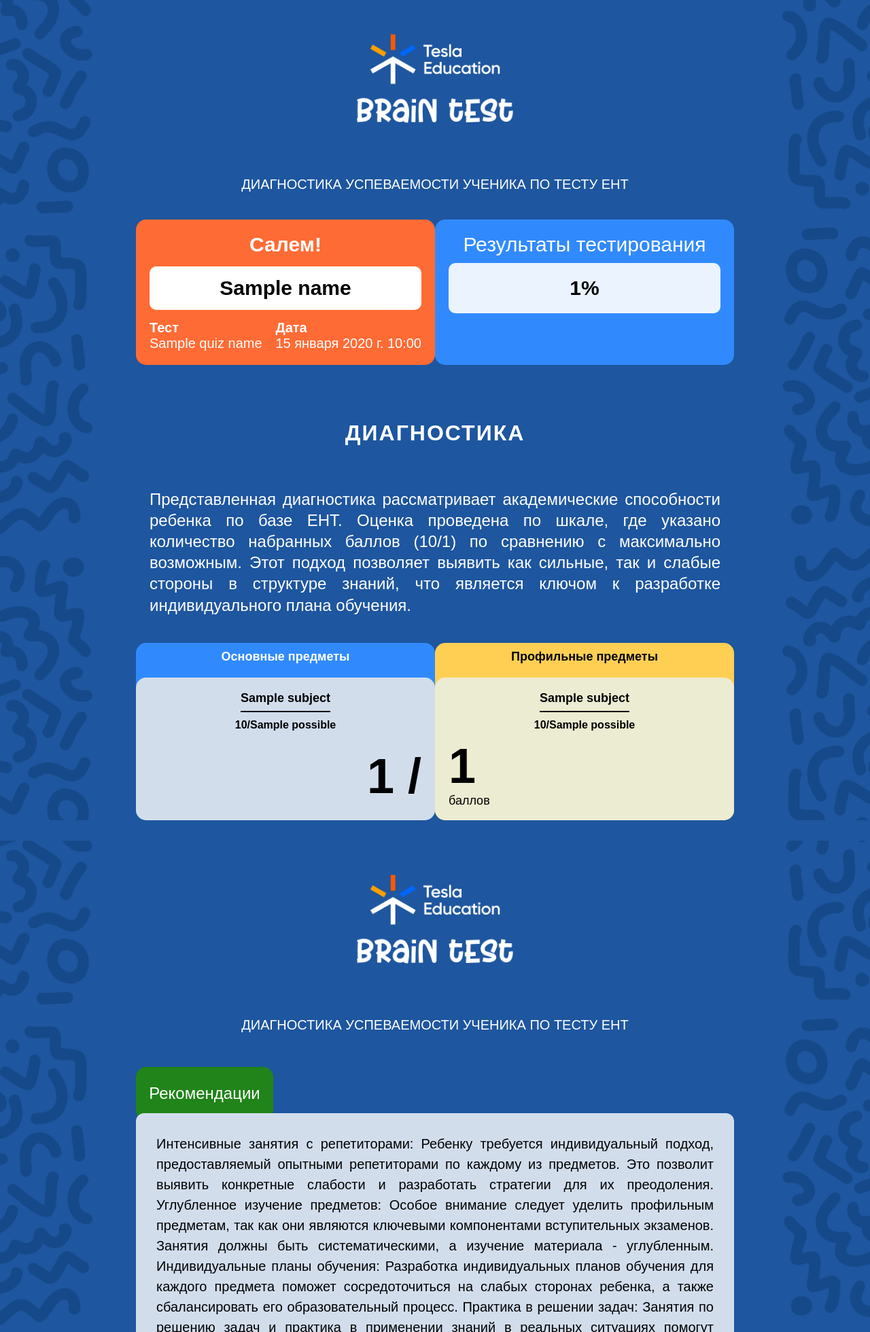
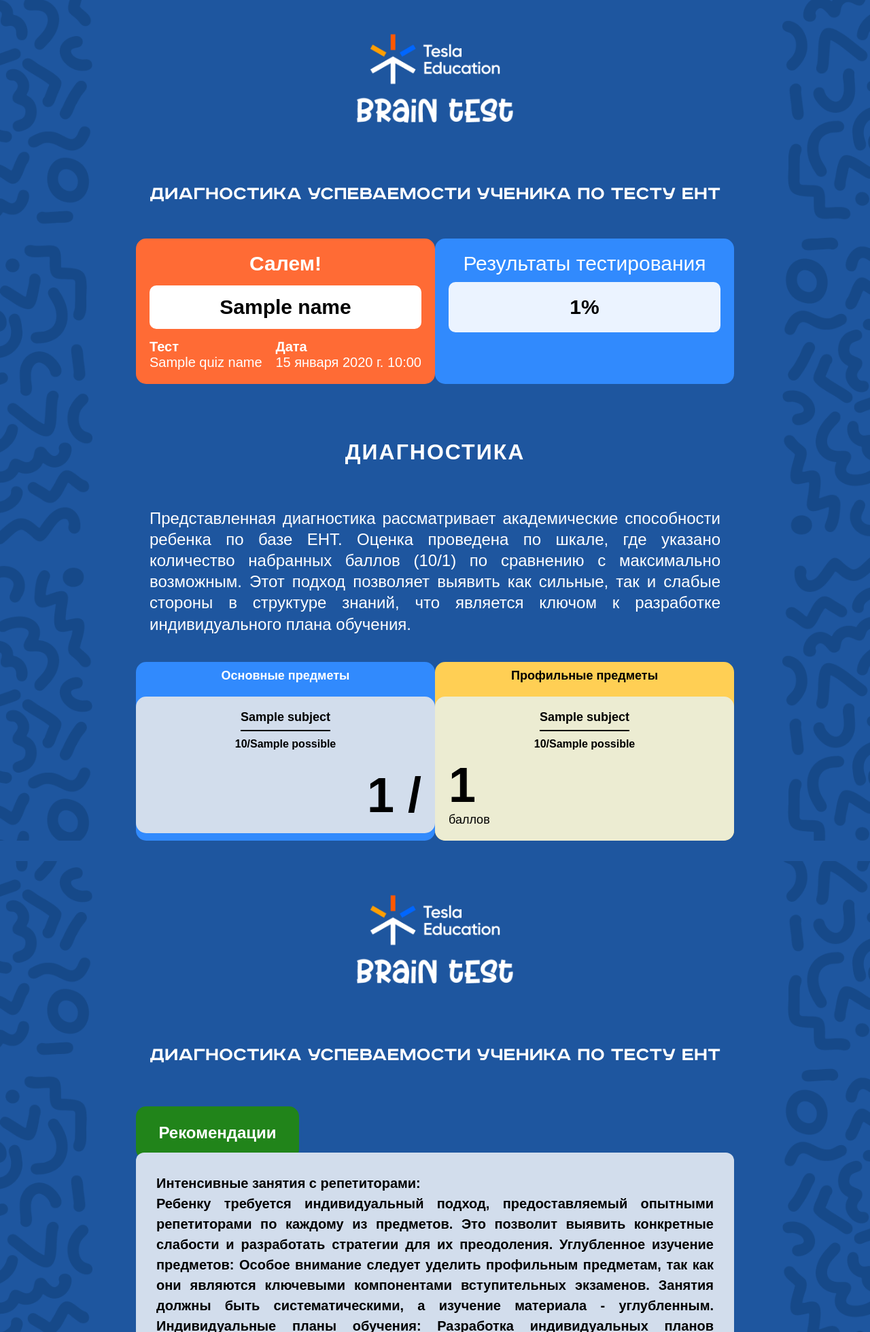
Before and after one commit to Shodmonov01/EHT, a Django app: template backend/quiz/templates/summary.html in a window 1280 px wide. Shown: the top 1960 px of the page at 68% size. Run offline with Django 5.2, Linux system fonts and the light colour scheme; the template is opened without the code that fills it: most values are stand-ins (such as "Sample title", 1, 10 or a date in 2020); parts of the project's set-up code (start-up, migrations or seed data) failed here and were passed over; some libraries are stand-ins or nearby versions.

Commit message:
added font

```diff
--- a/backend/quiz/templates/summary.html
+++ b/backend/quiz/templates/summary.html
@@ -4,20 +4,25 @@
         <meta charset="UTF-8" />
         <meta name="viewport" content="width=device-width, initial-scale=1.0" />
         <title>Tesla Education | Diagnostic</title>
+
+        <script src="https://cdnjs.cloudflare.com/ajax/libs/html2canvas/1.4.1/html2canvas.min.js"></script>
         <script src="https://cdnjs.cloudflare.com/ajax/libs/jspdf/2.5.1/jspdf.umd.min.js"></script>
-        <script src="https://cdnjs.cloudflare.com/ajax/libs/html2canvas/0.4.1/html2canvas.min.js"></script>
-        <script src="https://cdnjs.cloudflare.com/ajax/libs/html2pdf.js/0.9.2/html2pdf.bundle.min.js"></script>
+
         <style>
 
-               .safe-screen-qwwq {
-                    width: 794px; /* A4 width in px at 96dpi */
-                    margin: 0 auto;
+         @font-face {
+            font-family: 'RoadRadio';
+            src: url('/static/public/roadradio_bold.otf') format('opentype');
+            font-weight: bold;
+            font-style: normal;
         }
 
-                .container, .safe-screen-qwwq {
+
+            .container, .card, .card2, .card-gradient, .section {
                 break-inside: avoid;
                 page-break-inside: avoid;
                 }
+
 
             .spec-1 { background: #4bbcf3; } /* Dark blue */
                 .spec-2 { background: #a3dbf7; } /* Medium blue */
@@ -47,14 +52,28 @@
             }
 
             .container {
+
                 background-image: url('/static//public/background.png') !important;
                 background-size: cover !important;
                 background-position: center !important;
                 /* background-repeat: no-repeat !important; */
                 /* width: 210mm; */
                 /* height: 297mm; */
+
+                 width: 100%;
+                box-sizing: border-box;
+                page-break-after: always;
+                break-inside: avoid;
+                padding-inline: 20px;
                 page-break-after: always;
                 padding-inline: 200px;
+                page-break-inside: avoid;
+                break-inside: avoid;
+
+                box-sizing: border-box;
+                padding-inline: 200px;
+
+
             }
 
             .container-row {
@@ -621,7 +640,10 @@
                 <div style="display: flex; justify-content: center; align-items: center; padding-block: 50px">
                     <img style="height: 140px" src="/static/public/logo2.png" alt="" />
                 </div>
-                <p style="color: white; font-size: 20px; text-align: center; text-transform: uppercase; padding-bottom: 20px;">
+                 <p
+                    class="fontRoad"
+                    style="color: white; text-align: center; text-transform: uppercase; padding-bottom: 20px"
+                >
                     Диагностика успеваемости ученика по тесту ЕНТ
                 </p>
                 <div class="top-cards">
@@ -654,7 +676,8 @@
                                 border-radius: 15px;
                                 padding: 20px;
                                 background-color: #d2ddec;
-                                height: 170px;
+                                height: auto;
+max-height: 100mm;
                                 position: relative !important;
                                 bottom: 0;
                             ">
@@ -684,7 +707,8 @@
                                 border-radius: 15px;
                                 padding: 20px;
                                 background-color: #ececd2;
-                                height: 170px;
+                                height: auto;
+max-height: 100mm;
                                 position: relative !important;
                                 bottom: 0;
                             ">
@@ -720,16 +744,13 @@
                     <img style="height: 140px" src="/static/public/logo2.png" alt="" />
                 </div>
                    <p
-                    style="
-                        color: white;
-                        font-size: 20px;
-                        text-align: center;
-                        text-transform: uppercase;
-                        padding-bottom: 20px;
-                    "
+                    class="fontRoad"
+                    style="color: white; text-align: center; text-transform: uppercase; padding-bottom: 20px"
+
                 >
                     Диагностика успеваемости ученика по тесту ЕНТ
                 </p>
+
 
                 <div
                     style="
@@ -741,31 +762,33 @@
                         position: relative;
                         bottom: -10px;
                         z-index: 1;
+                        padding-inline: 20px;
                     "
                 >
-                    <p style="font-size: 24px; text-align: center">Рекомендации</p>
+                <p style="font-size: 24px; text-align: center; font-weight: 700">Рекомендации</p>
                 </div>
                 <div
                     style="position: relative; z-index: 10; font-size: 20px; line-height: 1.6"
                     class="section exact-sciences"
                 >
-                    <div class="section-content">
-                        Интенсивные занятия с репетиторами: Ребенку требуется индивидуальный подход, предоставляемый
-                        опытными репетиторами по каждому из предметов. Это позволит выявить конкретные слабости и
-                        разработать стратегии для их преодоления. Углубленное изучение предметов: Особое внимание
-                        следует уделить профильным предметам, так как они являются ключевыми компонентами вступительных
-                        экзаменов. Занятия должны быть систематическими, а изучение материала - углубленным.
-                        Индивидуальные планы обучения: Разработка индивидуальных планов обучения для каждого предмета
-                        поможет сосредоточиться на слабых сторонах ребенка, а также сбалансировать его образовательный
-                        процесс. Практика в решении задач: Занятия по решению задач и практика в применении знаний в
-                        реальных ситуациях помогут ребенку лучше усвоить материал и развить навыки применения полученных
-                        знаний. Мотивация и поддержка: Важно создать позитивное обучающее окружение, поддерживая
-                        мотивацию ребенка и помогая ему преодолевать трудности. Родители играют ключевую роль в
-                        моральной поддержке и стимулировании интереса к учебе. Мониторинг прогресса: Регулярный
-                        мониторинг успехов и корректировка плана обучения в соответствии с изменениями в прогрессе
-                        ребенка позволит поддерживать эффективность учебного процесса. Дополнительные занятия,
-                        построенные на персонализированном подходе, смогут помочь ребенку подготовиться к вступительным
-                        экзаменам в для поступления в ВУЗ и повысить свой уровень подготовки в ключевых предметах.
+                        <div style="font-weight: 700" class="section-content">
+                        Интенсивные занятия с репетиторами: <br />
+                        Ребенку требуется индивидуальный подход, предоставляемый опытными репетиторами по каждому из
+                        предметов. Это позволит выявить конкретные слабости и разработать стратегии для их преодоления.
+                        Углубленное изучение предметов: Особое внимание следует уделить профильным предметам, так как
+                        они являются ключевыми компонентами вступительных экзаменов. Занятия должны быть
+                        систематическими, а изучение материала - углубленным. Индивидуальные планы обучения: Разработка
+                        индивидуальных планов обучения для каждого предмета поможет сосредоточиться на слабых сторонах
+                        ребенка, а также сбалансировать его образовательный процесс. Практика в решении задач: Занятия
+                        по решению задач и практика в применении знаний в реальных ситуациях помогут ребенку лучше
+                        усвоить материал и развить навыки применения полученных знаний. Мотивация и поддержка: Важно
+                        создать позитивное обучающее окружение, поддерживая мотивацию ребенка и помогая ему преодолевать
+                        трудности. Родители играют ключевую роль в моральной поддержке и стимулировании интереса к
+                        учебе. Мониторинг прогресса: Регулярный мониторинг успехов и корректировка плана обучения в
+                        соответствии с изменениями в прогрессе ребенка позволит поддерживать эффективность учебного
+                        процесса. Дополнительные занятия, построенные на персонализированном подходе, смогут помочь
+                        ребенку подготовиться к вступительным экзаменам в для поступления в ВУЗ и повысить свой уровень
+                        подготовки в ключевых предметах.
                     </div>
                 </div>
             </div>
@@ -781,7 +804,7 @@
                 <p
                     style="
                         color: white;
-                        font-size: 20px;
+
                         text-align: center;
                         text-transform: uppercase;
                         padding-bottom: 20px;
@@ -799,33 +822,19 @@
                 <div class="fontRoad CHARACTERISTIC">ОБЩАЯ ХАРАКТЕРИСТИКА</div>
 
 
-                {% comment %} <p style="color: white; font-size: 20px; text-align: center; text-transform: uppercase; padding-bottom: 20px;">
-                    Детальный анализ по предметам
-                </p> {% endcomment %}
 
                 <div class="title">АНАЛИЗ ОСНОВНЫХ ПРЕДМЕТОВ</div>
                 <div class="section exact-sciences">
                     <div class="section-content">{{ general_subjects_analysis.evaluation_text }}</div>
                 </div>
 
-                {% comment %} {% for subject in subject_analysis.general_subjects %}
-                <div class="subject-evaluation">
-                    <h4>{{ subject.name }} - {{ subject.percentage }}%</h4>
-                    <p>{{ subject.evaluation_text }}</p>
-                </div>
-                {% endfor %} {% endcomment %}
 
                 <div class="title">АНАЛИЗ ПРОФИЛЬНЫХ ПРЕДМЕТОВ</div>
                 <div class="section natural-sciences">
                     <div class="section-content">{{ profile_subjects_analysis.evaluation_text }}</div>
                 </div>
 
-                {% comment %} {% for subject in subject_analysis.profile_subjects %}
-                <div class="subject-evaluation">
-                    <h4>{{ subject.name }} - {{ subject.percentage }}%</h4>
-                    <p>{{ subject.evaluation_text }}</p>
-                </div>
-                {% endfor %} {% endcomment %}
+
 
                 <div
                     style="display: flex; justify-content: center; align-items: center; padding-block: 50px; gap: 20px"
@@ -861,7 +870,7 @@
                     <img style="height: 140px" src="/static/public/logo2.png" alt="" />
                 </div>
 
-                <h1 class="main-title">
+                    <h1 style="font-size: 46px; font-weight: 700" class="main-title">
                         Возможность поступить<br />
                         в выбранные специальности
                     </h1>
@@ -881,13 +890,7 @@
 
 
                  <div class="middle-section2" style="display: flex; flex-direction: column; margin-top: 60px">
-                {% comment %} {% for specialization in specialization_probabilities %}
-                        <div class="card-gradient" style="background-color: #f9a871; ">
-                               {{ specialization.name }}
-                        </div>
-                          {% endfor %}
 
-                    </div> {% endcomment %}
 
                         {% for specialization in specialization_probabilities %}
                             <div class="card-gradient"
@@ -908,15 +911,14 @@
                                     {% endfor %}
                             </div>
                     </div>
-
                 </div>
 
                 <div class="notes-section">
                     <div class="notes-title">Примечание:</div>
                     <div class="notes-text">
                         Из {{ total_subjects }} предметов успешно сдано {{ subjects_passed }}.
-                        Данный анализ показывает, что при текущем уровне подготовки шансы поступления составляют {{ admission_probability.without_preparation.percentage }}%.
-                        Однако при систематической подготовке с учетом выявленных слабых мест, шансы значительно повышаются до {{ admission_probability.with_preparation.percentage }}%.
+                        Данный анализ показывает, что при текущем уровне подготовки шансы поступления составляют {{ admission_probability.without_preparation }}%.
+                        Однако при систематической подготовке с учетом выявленных слабых мест, шансы значительно повышаются до {{ admission_probability.with_preparation }}%.
                     </div>
                 </div>
 
@@ -936,7 +938,6 @@
 
 
 
-
        <script>
             const today = new Date();
             const currentMonth = today.getMonth(); // 0-indexed: July = 6
@@ -951,15 +952,59 @@
 
             document.getElementById("monthsUntilMay").textContent = monthsUntilMay;
         </script>
+
+
+
 <script>
-            let opt = {
-                filename:     'tesla_summary.pdf',
-                image:        { type: 'jpeg', quality: 0.98 },
-                html2canvas:  { scale: 2 },
-                jsPDF:        { unit: 'in', format: 'a4', orientation: 'portrait' }
+    window.onload = () => {
+      // give everything a moment to finish rendering
+      setTimeout(generatePDF, 500);
     };
-            window.onload = function() {
-                html2pdf().set(opt).from(document.querySelector('.safe-screen-qwwq')).save();
+
+    async function generatePDF() {
+      const { jsPDF } = window.jspdf;
+      const elements = document.querySelectorAll('.container');
+      const pxToMm = 0.264583; // 1px ≈ 0.264583 mm at 96 dpi
+
+      let pdf;
+      for (let i = 0; i < elements.length; i++) {
+        const el = elements[i];
+
+        // 1) Render this container to canvas
+        const capturedCanvas = await html2canvas(el, {
+          scale: 2,
+          useCORS: true,
+          backgroundColor: null,
+          scrollX: 0,
+          scrollY: 0
+        });
+
+        // 2) Get image data
+        const imgData = capturedCanvas.toDataURL('image/jpeg', 1.0);
+
+        // 3) Measure the container’s on‑screen size
+        const rect = el.getBoundingClientRect();
+        const widthMM  = rect.width  * pxToMm;
+        const heightMM = rect.height * pxToMm;
+        const orientation = widthMM > heightMM ? 'landscape' : 'portrait';
+
+        // 4) Create or add a page of exactly that size
+        if (i === 0) {
+          pdf = new jsPDF({
+            unit: 'mm',
+            format: [ widthMM, heightMM ],
+            orientation
+          });
+        } else {
+          pdf.addPage([ widthMM, heightMM ], orientation);
+        }
+
+        // 5) Draw the image so it fills the page
+        pdf.addImage(imgData, 'JPEG', 0, 0, widthMM, heightMM);
+      }
+
+      // 6) Download
+      pdf.save('tesla_diagnostic_custom_pages.pdf');
     }
   </script>
 
--- a/frontend/src/pages/Form/FormSt.tsx
+++ b/frontend/src/pages/Form/FormSt.tsx
@@ -54,7 +54,7 @@
     } = useQuery({
         queryKey: ['subjects', currentLanguage],
         queryFn: async () => {
-            const response = await fetch(`http://185.191.141.172:8001/quiz/subjects`)
+            const response = await fetch(`http://176.124.210.145:8088/quiz/subjects`)
             if (!response.ok) {
                 throw new Error('Network response was not ok')
             }
@@ -68,7 +68,7 @@
     const { data: point } = useQuery({
         queryKey: ['points', currentLanguage, selectedCategory],
         queryFn: async () => {
-            const response = await fetch(`http://185.191.141.172:8001/quiz/subjects/result/${token}/`)
+            const response = await fetch(`http://176.124.210.145:8088/quiz/subjects/result/${token}/`)
 
             if (!response.ok) {
                 throw new Error('Network response was not ok')
@@ -117,7 +117,7 @@
 
         try {
             await axios.post(
-                'http://185.191.141.172:8001/quiz/ent-diagnosis/',
+                'http://176.124.210.145:8088/quiz/ent-diagnosis/',
                 { ...formData },
                 {
                     headers: {
```
Also changed, not shown: backend/static/public/roadradio_bold.otf (added). Lines whose indentation alone changed are shown as unchanged.
